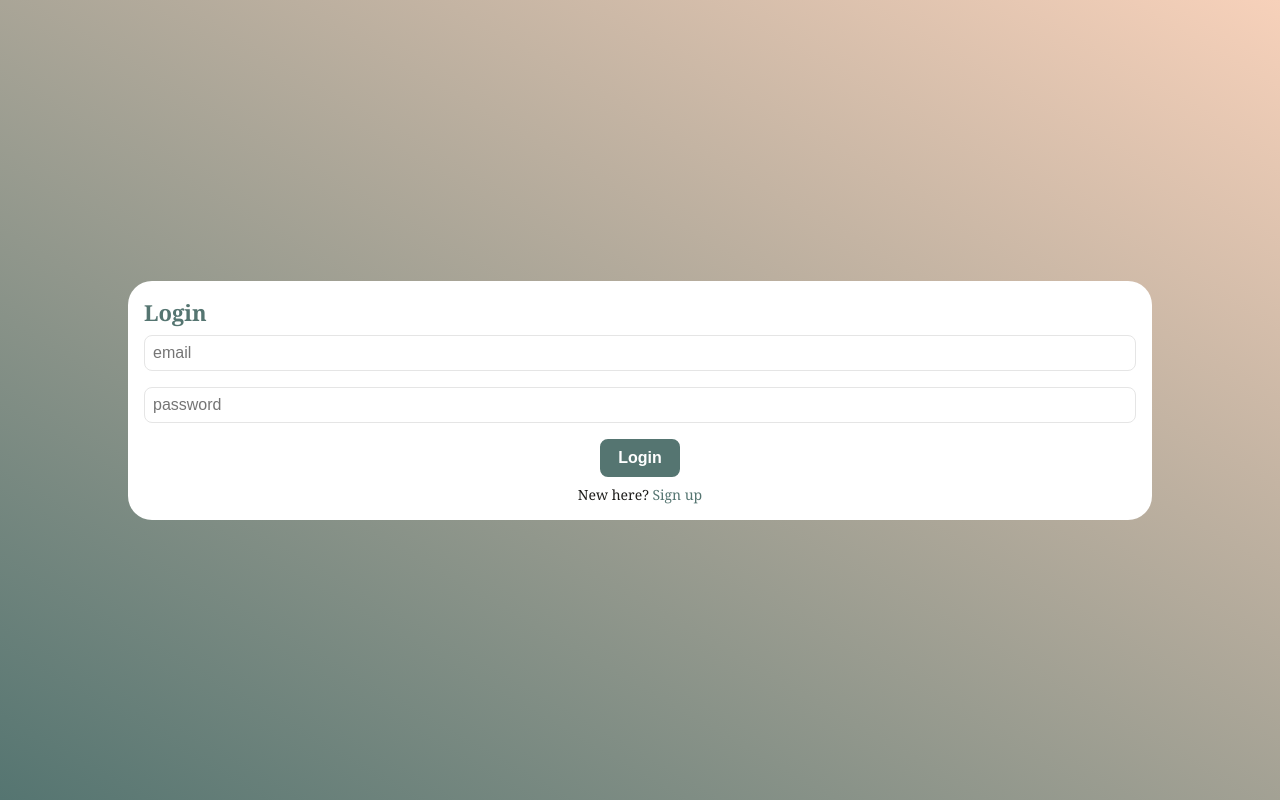
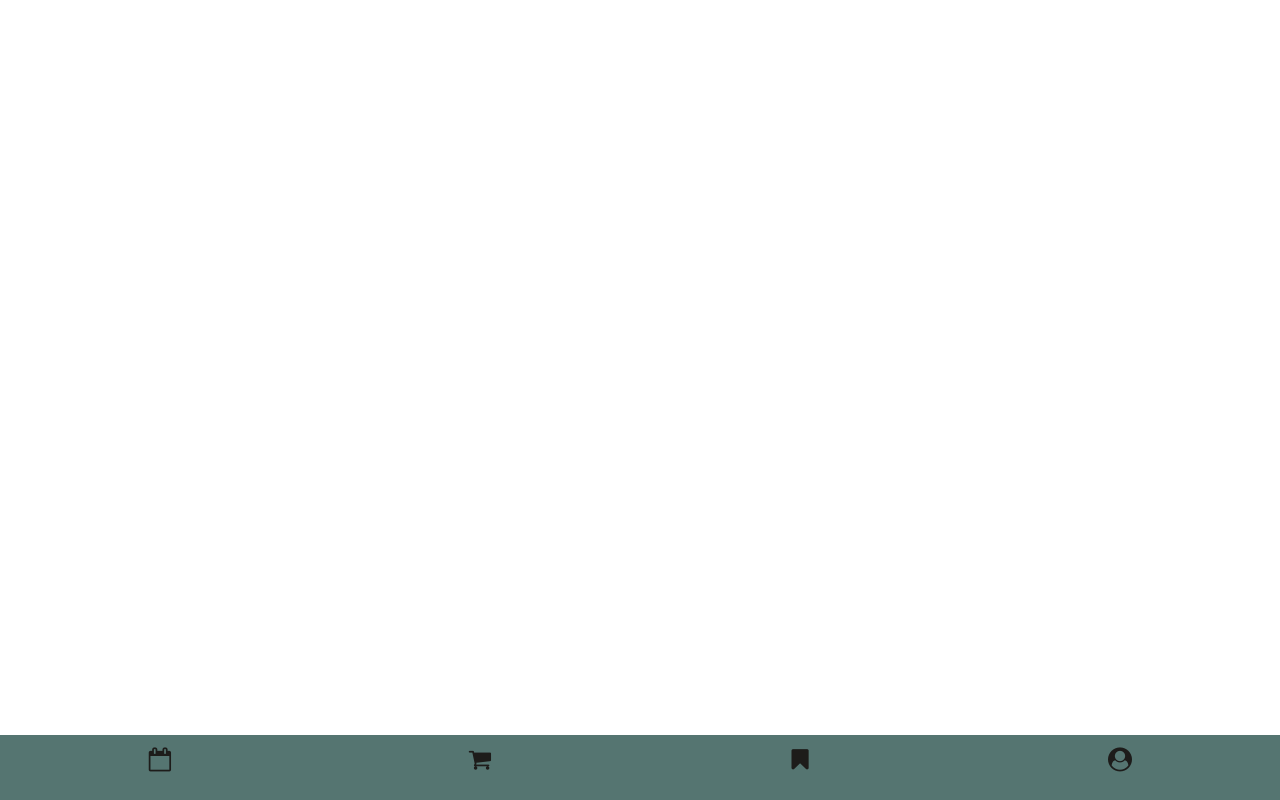
Before and after one commit to willelson/food-planner, a Vue app: page /signup in a window 1280 px wide. Built offline with nearby package versions, Linux system fonts and the light colour scheme.

Commit message:
implement vue router

```diff
--- a/package.json
+++ b/package.json
@@ -13,6 +13,7 @@
     "firebase": "^9.17.2",
     "register-service-worker": "^1.7.1",
     "vue": "^3.0.0",
+    "vue-router": "^4.2.4",
     "vuex": "^4.0.2"
   },
   "devDependencies": {
--- a/src/components/AppWrapper.vue
+++ b/src/components/AppWrapper.vue
@@ -1,24 +1,13 @@
 <template>
-  <div style="height: 100%">
-    <div class="app-wrapper" v-if="user">
-      <CalendarView v-if="selectedPage === 'calendar'" />
-      <RecipeCollections v-if="selectedPage === 'recipes'" />
-      <ShoppingList v-if="selectedPage === 'shopping'" />
-      <UserSettings v-if="selectedPage === 'user-settings'" />
-      <FooterNav v-model:page="selectedPage" />
-    </div>
-    <LoginPage v-else />
+  <div style="height: 100%; display: flex; flex-direction: column">
+    <router-view style="flex: 1" />
+    <FooterNav v-if="showFooter" v-model:page="selectedPage" />
   </div>
 </template>
 
 <script>
 import Vuex from 'vuex';
-import CalendarView from './CalendarView.vue';
-import RecipeCollections from './recipes/RecipeCollections.vue';
-import ShoppingList from './ShoppingList.vue';
 import FooterNav from './FooterNav.vue';
-import LoginPage from './LoginPage.vue';
-import UserSettings from './UserSettings.vue';
 
 export default {
   data() {
@@ -27,12 +16,7 @@ export default {
     };
   },
   components: {
-    CalendarView,
-    RecipeCollections,
-    ShoppingList,
     FooterNav,
-    LoginPage,
-    UserSettings,
   },
   methods: {
     ...Vuex.mapMutations(['setUser']),
@@ -43,6 +27,11 @@ export default {
   },
   computed: {
     ...Vuex.mapState(['user']),
+    showFooter() {
+      const route = this.$router.currentRoute.value.name;
+
+      return !['login', 'signup'].includes(route);
+    },
   },
   mounted() {
     const user = JSON.parse(localStorage.getItem('user'));
@@ -50,14 +39,6 @@ export default {
       this.setUser(user);
       this.fetchPlanners();
     }
-  },
-  watch: {
-    user(newVal) {
-      if (newVal === null) {
-        // Switch back to calendar view after logout
-        this.selectedPage = 'calendar';
-      }
-    },
   },
 };
 </script>
--- a/src/components/FooterNav.vue
+++ b/src/components/FooterNav.vue
@@ -7,34 +7,31 @@
       <i
         class="fa fa-calendar-o"
         aria-hidden="true"
-        @click="pageSelected('calendar')"
+        @click="$router.push({ name: 'calendar' })"
       ></i>
     </div>
     <div
       class="footer-button centered"
-      :class="{ active: page === 'shopping' }"
+      :class="{ active: page === 'shoppingList' }"
     >
       <i
         class="fa fa-shopping-cart"
         aria-hidden="true"
-        @click="pageSelected('shopping')"
+        @click="$router.push({ name: 'shoppingList' })"
       ></i>
     </div>
     <div class="footer-button centered" :class="{ active: page === 'recipes' }">
       <i
         class="fa fa-bookmark"
         aria-hidden="true"
-        @click="pageSelected('recipes')"
+        @click="$router.push({ name: 'recipes' })"
       ></i>
     </div>
-    <div
-      class="footer-button centered"
-      :class="{ active: page === 'user-settings' }"
-    >
+    <div class="footer-button centered" :class="{ active: page === 'account' }">
       <i
         class="fa fa-user-circle"
         aria-hidden="true"
-        @click="pageSelected('user-settings')"
+        @click="$router.push({ name: 'account' })"
       ></i>
     </div>
   </div>
@@ -42,13 +39,11 @@
 
 <script>
 export default {
-  props: ['page'],
-  emits: ['update:page'],
-  methods: {
-    pageSelected(page) {
-      this.$emit('update:page', page);
-    }
-  }
+  computed: {
+    page() {
+      return this.$router.currentRoute.value.name;
+    },
+  },
 };
 </script>
 
--- a/src/components/LoginPage.vue
+++ /dev/null
@@ -1,110 +0,0 @@
-<template>
-  <div class="login-page centered">
-    <!-- <div class="login-box" v-if="authMode === 'login'">
-      <div class="title">Login</div>
-      <div class="form-group full-width">
-        <input type="text" placeholder="email" />
-      </div>
-      <div class="form-group full-width">
-        <input type="password" placeholder="password" />
-      </div>
-      <div class="centered">
-        <button class="btn btn-primary" @click="addRecipe">Login</button>
-      </div>
-      <div class="centered switch-auth-text" style="margin-top: 8px">
-        <span
-          >New here?
-          <span class="switch-auth-link" @click="authMode = 'signUp'"
-            >Sign up</span
-          ></span
-        >
-      </div>
-    </div>
-    <div class="login-box" v-else>
-      <div class="title">Sign Up</div>
-      <div class="form-group full-width">
-        <input type="email" placeholder="email" />
-      </div>
-      <div class="form-group full-width">
-        <input type="text" placeholder="name" />
-      </div>
-      <div class="form-group full-width">
-        <input type="password" placeholder="password" />
-      </div>
-      <div class="centered">
-        <button class="btn btn-primary" @click="addRecipe">Sign up</button>
-      </div>
-      <div class="centered switch-auth-text" style="margin-top: 8px">
-        <span
-          >Already have an account?
-          <span class="switch-auth-link" @click="authMode = 'login'"
-            >Log in</span
-          ></span
-        >
-      </div>
-    </div> -->
-    <LogIn v-if="authMode === 'login'" @authModeChange="changeAuthMode" />
-    <SignUp v-else @authModeChange="changeAuthMode" />
-  </div>
-</template>
-
-<script>
-import LogIn from './login/LogIn.vue';
-import SignUp from './login/SignUp.vue';
-
-export default {
-  data() {
-    return {
-      authMode: 'login'
-    };
-  },
-  components: {
-    LogIn,
-    SignUp
-  },
-  methods: {
-    changeAuthMode(newMode) {
-      this.authMode = newMode;
-    }
-  }
-};
-</script>
-
-<style scoped>
-.login-page {
-  height: 100%;
-  background-color: var(--primary);
-  background: linear-gradient(30deg, var(--primary) 0%, var(--tertiary) 100%);
-}
-
-.title {
-  display: flex;
-  align-items: center;
-  justify-content: space-between;
-  color: var(--primary);
-  font-weight: bold;
-  font-size: 22px;
-  padding-bottom: var(--padding-sm);
-}
-
-.login-box {
-  padding: var(--padding);
-  border-radius: 24px;
-  background-color: white;
-  width: 80%;
-}
-
-.switch-auth-text {
-  padding-top: 0px;
-  font-size: 14px;
-}
-
-.switch-auth-link {
-  color: var(--primary);
-  cursor: pointer;
-}
-
-.form-group {
-  padding-top: 0px;
-}
-</style>
--- a/src/components/login/LogIn.vue
+++ b/src/components/login/LogIn.vue
@@ -1,4 +1,5 @@
 <template>
+  <div class="login-page centered">
     <div class="login-box">
       <div class="title">Login</div>
       <div class="form-group full-width">
@@ -15,10 +16,11 @@
           >New here?
           <span
             class="switch-auth-link"
-          @click="$emit('authModeChange', 'signUp')"
+            @click="$router.push({ name: 'signup' })"
             >Sign up</span
           ></span
         >
+      </div>
     </div>
   </div>
 </template>
@@ -35,7 +37,6 @@ export default {
       password: '',
     };
   },
-  emits: ['authModeChange'],
   methods: {
     ...Vuex.mapMutations(['setUser']),
     ...Vuex.mapActions(['getPlanners']),
@@ -59,44 +60,5 @@ export default {
 };
 </script>
 
-<style scoped>
-/* @import '/src/assets/css/login.css'; */
-/* TODO import fromm css file */
-
-.login-page {
-  height: 100%;
-  background-color: var(--primary);
-  background: linear-gradient(30deg, var(--primary) 0%, var(--tertiary) 100%);
-}
-
-.title {
-  display: flex;
-  align-items: center;
-  justify-content: space-between;
-  color: var(--primary);
-  font-weight: bold;
-  font-size: 22px;
-  padding-bottom: var(--padding-sm);
-}
-
-.login-box {
-  padding: var(--padding);
-  border-radius: 24px;
-  background-color: white;
-  width: 80%;
-}
-
-.switch-auth-text {
-  padding-top: 0px;
-  font-size: 14px;
-}
-
-.switch-auth-link {
-  color: var(--primary);
-  cursor: pointer;
-}
-
-.form-group {
-  padding-top: 0px !important;
-}
-</style>
+<style lang="css" scoped src="@/assets/css/login.css"></style>
+<style scoped></style>
--- a/src/components/login/SignUp.vue
+++ b/src/components/login/SignUp.vue
@@ -1,4 +1,5 @@
 <template>
+  <div class="login-page centered">
     <div class="login-box">
       <div class="title">Sign Up</div>
       <div class="form-group full-width">
@@ -16,10 +17,13 @@
       <div class="centered switch-auth-text" style="margin-top: 8px">
         <span
           >Already have an account?
-        <span class="switch-auth-link" @click="$emit('authModeChange', 'login')"
+          <span
+            class="switch-auth-link"
+            @click="$router.push({ name: 'login' })"
             >Log in</span
           ></span
         >
+      </div>
     </div>
   </div>
 </template>
@@ -59,44 +63,5 @@ export default {
 };
 </script>
 
-<style scoped>
-/* @import '/src/assets/css/login.css'; */
-/* TODO import fromm css file */
-
-.login-page {
-  height: 100%;
-  background-color: var(--primary);
-  background: linear-gradient(30deg, var(--primary) 0%, var(--tertiary) 100%);
-}
-
-.title {
-  display: flex;
-  align-items: center;
-  justify-content: space-between;
-  color: var(--primary);
-  font-weight: bold;
-  font-size: 22px;
-  padding-bottom: var(--padding-sm);
-}
-
-.login-box {
-  padding: var(--padding);
-  border-radius: 24px;
-  background-color: white;
-  width: 80%;
-}
-
-.switch-auth-text {
-  padding-top: 0px;
-  font-size: 14px;
-}
-
-.switch-auth-link {
-  color: var(--primary);
-  cursor: pointer;
-}
-
-.form-group {
-  padding-top: 0px !important;
-}
-</style>
+<style lang="css" scoped src="@/assets/css/login.css"></style>
+<style scoped></style>
--- /dev/null
+++ b/src/router/index.js
@@ -0,0 +1,34 @@
+import { createRouter, createWebHistory } from 'vue-router';
+import store from '@/store/index';
+
+import RecipeCollections from '@/components/recipes/RecipeCollections.vue';
+import CalendarView from '@/components/CalendarView.vue';
+import ShoppingList from '@/components/ShoppingList.vue';
+import UserSettings from '@/components/UserSettings.vue';
+import Login from '@/components/login/LogIn.vue';
+import SignUp from '@/components/login/SignUp.vue';
+
+const routes = [
+  { path: '/recipes', component: RecipeCollections, name: 'recipes' },
+  { path: '/calendar', component: CalendarView, name: 'calendar' },
+  { path: '/shopping-list', component: ShoppingList, name: 'shoppingList' },
+  { path: '/account', component: UserSettings, name: 'account' },
+  { path: '/login', component: Login, name: 'login' },
+  { path: '/signup', component: SignUp, name: 'signup' },
+];
+
+const router = createRouter({
+  history: createWebHistory(),
+  routes,
+});
+
+router.beforeEach(async (to, from) => {
+  console.log(store.state.user);
+  console.log(from);
+  if (!store.state.user && to.name !== 'Login') {
+    // redirect the user to the login page
+    return { name: 'Login' };
+  }
+});
+
+export default router;
```
Also changed, not shown: src/main.js (+6 -1 lines), 2 other files (tests, documents, lock files or other folders). Lines whose indentation alone changed are shown as unchanged.
